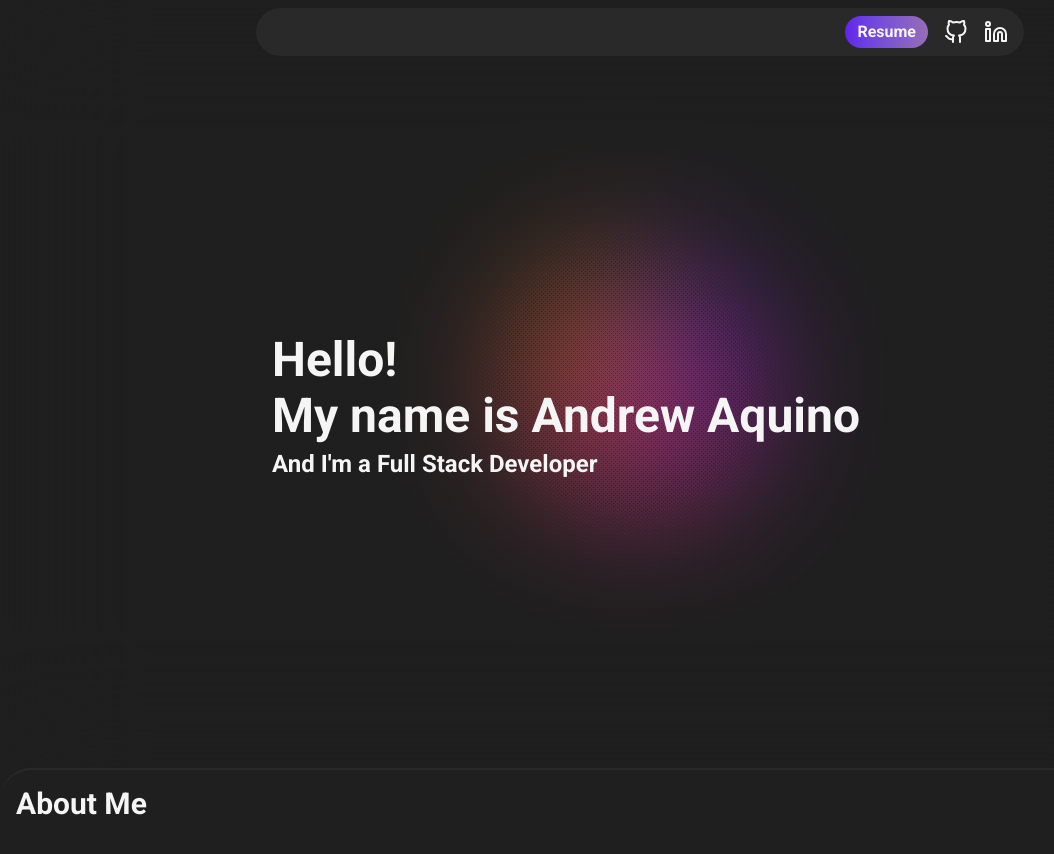
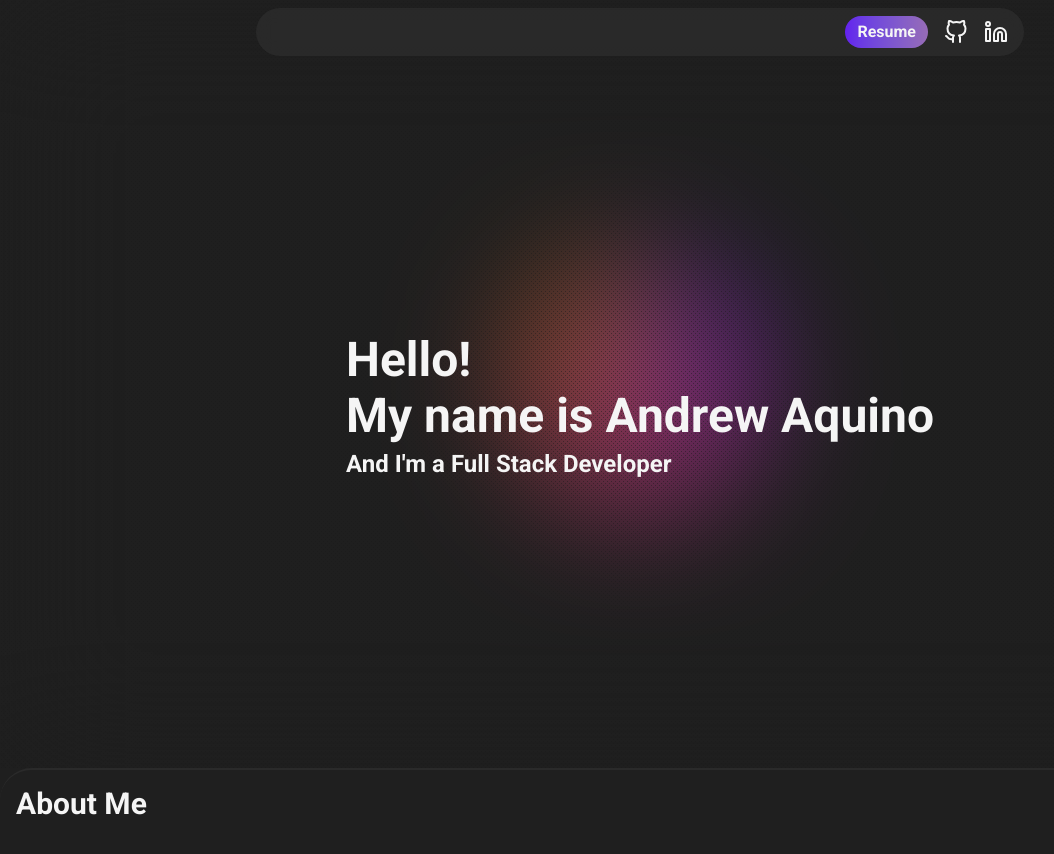
Before and after one commit to AndrewGlennAquino/personal-website-v2, a React (Vite) app: page / in a window 1280 px wide. Shown: the top 854 px of the page, without its empty margins (0-1054 px from the left). Built offline with nearby package versions, Linux system fonts and the light colour scheme.

Commit message:
Text items center in flexbox

```diff
--- a/src/components/hero/Hero.tsx
+++ b/src/components/hero/Hero.tsx
@@ -62,7 +62,7 @@ const Hero = () => {
 
       {/* Hero container */}
       <div
-        className="h-screen max-h-192 mp-default pt-16 flex flex-col justify-center gap-4"
+        className="h-screen max-h-192 mp-default pt-16 flex flex-col justify-center items-center gap-4"
         ref={textScope}
       >
         {/* Hero text container */}
```
